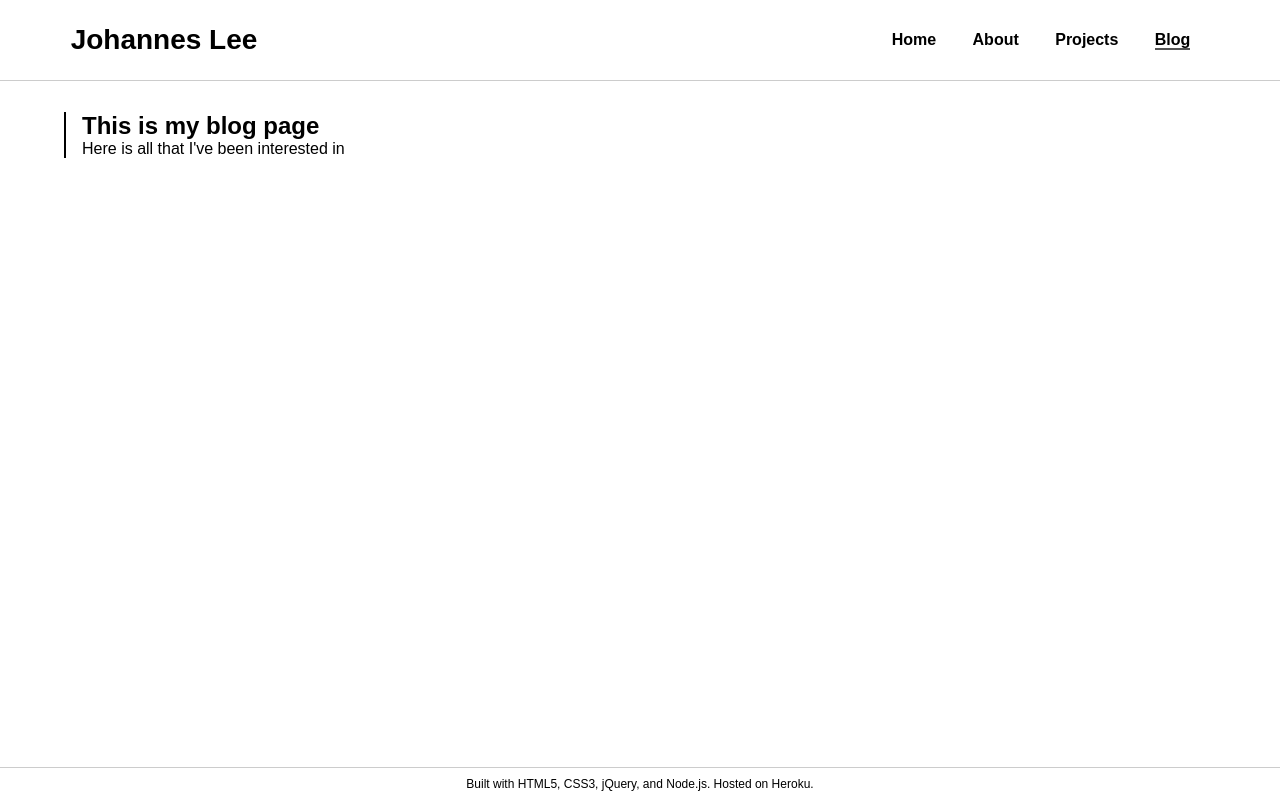
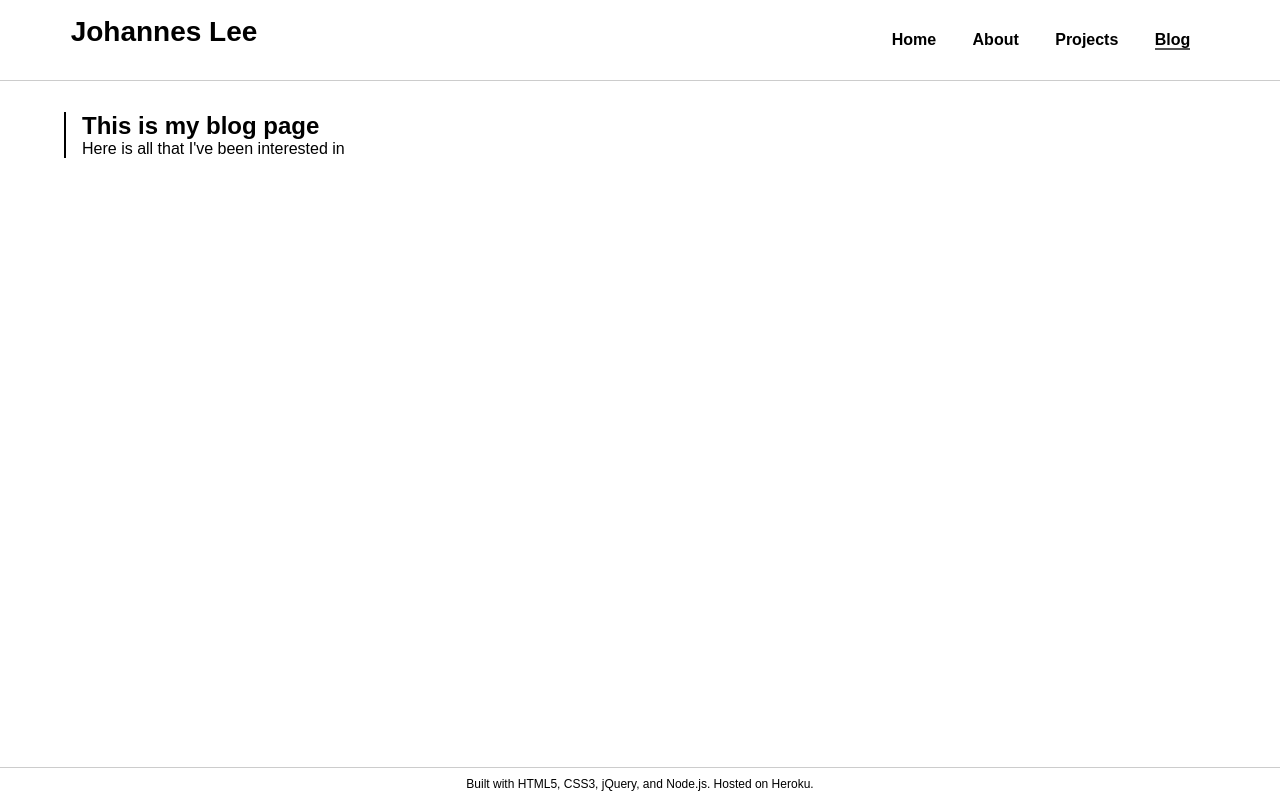
Before and after one commit to johanneslee/homepage, a website: page pages/blog.html in a window 1280 px wide. Drawn offline with Linux system fonts and the light colour scheme; files that its build step writes are made by us from their sources; files whose address does not match are found by name.

Commit message:
getting better

```diff
--- a/css/about.css
+++ b/css/about.css
@@ -11,7 +11,7 @@ button:focus {
 .header-wrap {
 	position: fixed;
 	width: 100%;
-	height: 112px;
+	height: 96px;
 	z-index: 10;
 	top: 0;
 	font-weight: 600;
@@ -31,8 +31,8 @@ button:focus {
 	margin: 0;
 	padding: 0;
   	width: 100%;
-  	height: 80px;
-  	line-height: 80px;
+  	height: 64px;
+  	line-height: 64px;
 	font-size: 28px;
 }
 
@@ -45,7 +45,7 @@ button:focus {
 	margin: 0;
 	padding: 0;
 	width: 100%;
-	height: 156px;
+	height: 140px;
   	line-height: 28px;
 }
 
@@ -55,7 +55,7 @@ button:focus {
 	width: 64px;
 	margin: 0 auto;
 	padding: 0;
-	top: -32px;
+	top: -16px;
 	height: 32px;
 	background: #FFFFFF;
 }
@@ -156,7 +156,7 @@ button:focus {
 }
 
 .content-wrap {
-	margin-top: 112px;
+	margin-top: 96px;
 	margin-bottom: 48px;
 	width: 100%;
 	height: 100%;
--- a/css/blog.css
+++ b/css/blog.css
@@ -11,7 +11,7 @@ button:focus {
 .header-wrap {
 	position: fixed;
 	width: 100%;
-	height: 112px;
+	height: 96px;
 	z-index: 10;
 	top: 0;
 	font-weight: 600;
@@ -31,8 +31,8 @@ button:focus {
 	margin: 0;
 	padding: 0;
   	width: 100%;
-  	height: 80px;
-  	line-height: 80px;
+  	height: 64px;
+  	line-height: 64px;
 	font-size: 28px;
 }
 
@@ -45,7 +45,7 @@ button:focus {
 	margin: 0;
 	padding: 0;
 	width: 100%;
-	height: 156px;
+	height: 140px;
   	line-height: 28px;
 }
 
@@ -55,7 +55,7 @@ button:focus {
 	width: 64px;
 	margin: 0 auto;
 	padding: 0;
-	top: -32px;
+	top: -16px;
 	height: 32px;
 	background: #FFFFFF;
 }
@@ -156,7 +156,7 @@ button:focus {
 }
 
 .content-wrap {
-	margin-top: 112px;
+	margin-top: 96px;
 	margin-bottom: 48px;
 	width: 100%;
 	height: 100%;
--- a/css/home.css
+++ b/css/home.css
@@ -11,7 +11,7 @@ button:focus {
 .header-wrap {
 	position: fixed;
 	width: 100%;
-	height: 112px;
+	height: 96px;
 	z-index: 10;
 	top: 0;
 	font-weight: 600;
@@ -31,8 +31,8 @@ button:focus {
 	margin: 0;
 	padding: 0;
   	width: 100%;
-  	height: 80px;
-  	line-height: 80px;
+  	height: 64px;
+  	line-height: 64px;
 	font-size: 28px;
 }
 
@@ -45,7 +45,7 @@ button:focus {
 	margin: 0;
 	padding: 0;
 	width: 100%;
-	height: 156px;
+	height: 140px;
   	line-height: 28px;
 }
 
@@ -55,7 +55,7 @@ button:focus {
 	width: 64px;
 	margin: 0 auto;
 	padding: 0;
-	top: -32px;
+	top: -16px;
 	height: 32px;
 	background: #FFFFFF;
 }
@@ -156,7 +156,7 @@ button:focus {
 }
 
 .content-wrap {
-	margin-top: 112px;
+	margin-top: 96px;
 	margin-bottom: 48px;
 	width: 100%;
 	height: 100%;
--- a/css/projects.css
+++ b/css/projects.css
@@ -11,7 +11,7 @@ button:focus {
 .header-wrap {
 	position: fixed;
 	width: 100%;
-	height: 112px;
+	height: 96px;
 	z-index: 10;
 	top: 0;
 	font-weight: 600;
@@ -31,8 +31,8 @@ button:focus {
 	margin: 0;
 	padding: 0;
   	width: 100%;
-  	height: 80px;
-  	line-height: 80px;
+  	height: 64px;
+  	line-height: 64px;
 	font-size: 28px;
 }
 
@@ -45,7 +45,7 @@ button:focus {
 	margin: 0;
 	padding: 0;
 	width: 100%;
-	height: 156px;
+	height: 140px;
   	line-height: 28px;
 }
 
@@ -55,7 +55,7 @@ button:focus {
 	width: 64px;
 	margin: 0 auto;
 	padding: 0;
-	top: -32px;
+	top: -16px;
 	height: 32px;
 	background: #FFFFFF;
 }
@@ -156,7 +156,7 @@ button:focus {
 }
 
 .content-wrap {
-	margin-top: 112px;
+	margin-top: 96px;
 	margin-bottom: 48px;
 	width: 100%;
 	height: 100%;
```
